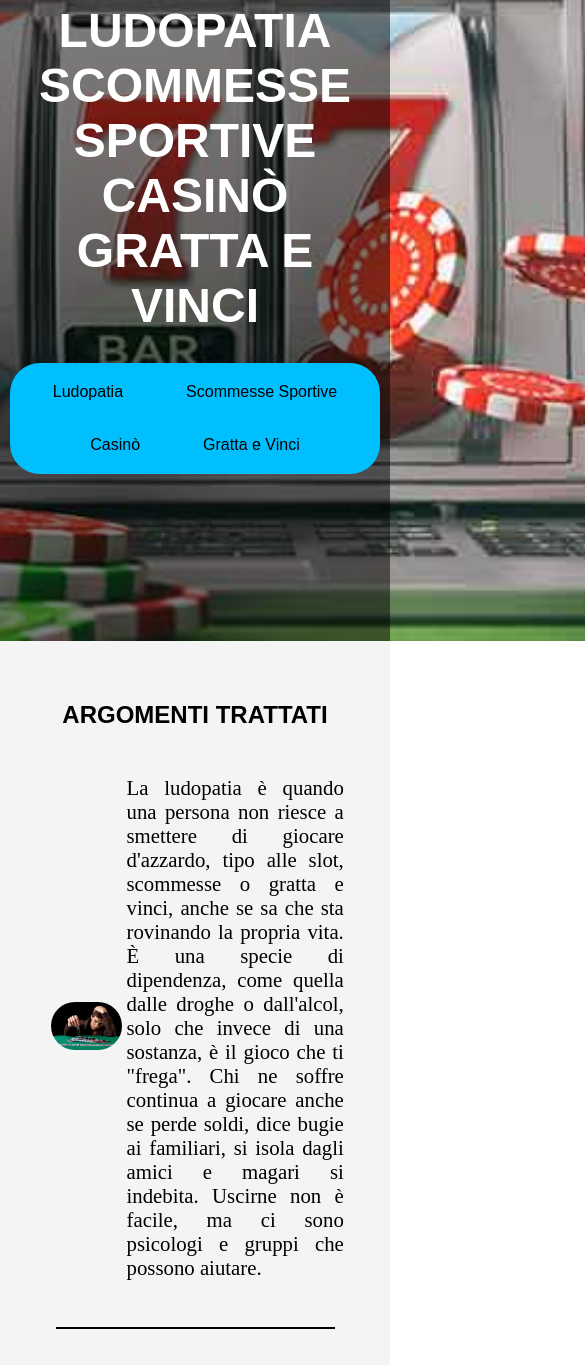
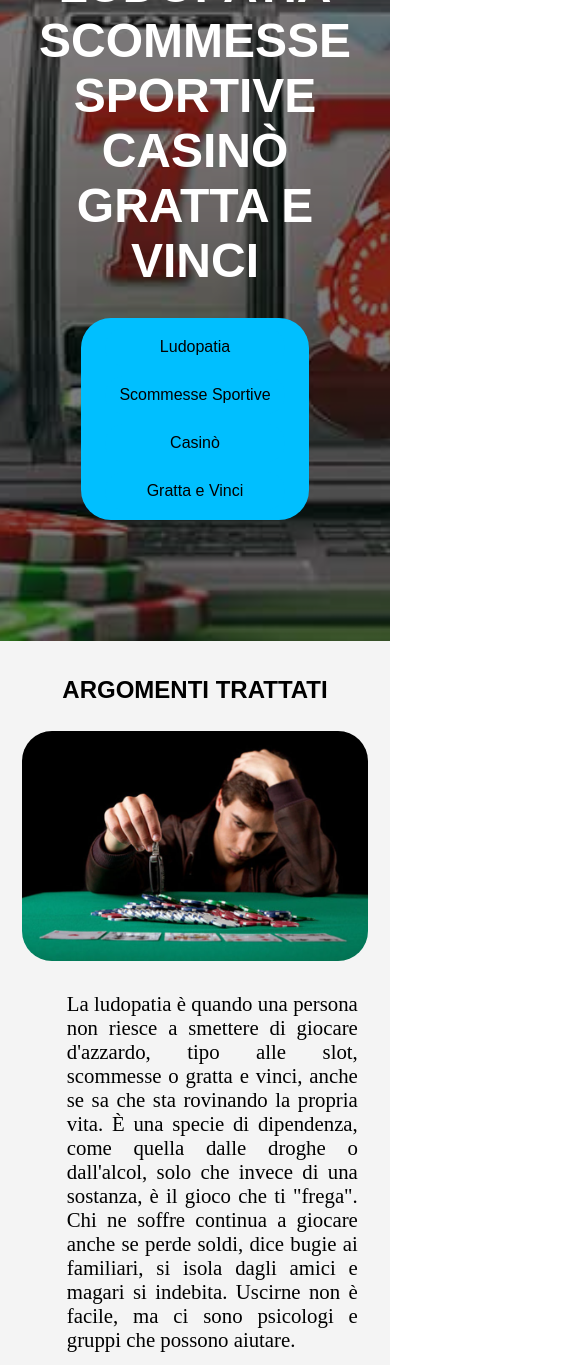
Before and after one commit to Lxr3Nz000/sito-informatica, a plain HTML site: page index.html in a window 390 px wide. Shown: the part 203-1568 px from the top of the page, 585 px wide, since content can reach past the window. Drawn offline with Linux system fonts and the light colour scheme; a web font is replaced by a local one.

Commit message:
Update style.css

```diff
--- a/style.css
+++ b/style.css
@@ -139,17 +139,18 @@ hr {
 
 .immagine-laterale-destro {
     margin-right: 10%;
-   margin-left: -20%;
+    margin-left: -20%;
     border-radius: 30px;
 }
 
 .testo-laterale-destro {
-    margin-left:10%;
+    margin-left: 10%;
     text-align: justify;
-    max-width:80%;
+    max-width: 80%;
     font-size: 1.3em;
     color: #000;
 }
+
 .immagine-laterale-sinistro {
     margin-left: 10%;
     width: 160%;
@@ -160,7 +161,42 @@ hr {
 .testo-laterale-sinistro {
     margin: 3%;
     text-align: justify;
-    max-width:80%;
+    max-width: 80%;
     font-size: 1.3em;
     color: #000;
 }
+
+.box-foto-testo img {
+    max-width: 100%;
+    height: auto;
+    display: block;
+    margin: 0 auto;
+}
+
+@media screen and (max-width: 768px) {
+    .titleHome {
+        font-size: 2em;
+    }
+
+    .navbarstyle {
+        flex-direction: column;
+        gap: 10px;
+    }
+
+    .box-foto-testo {
+        flex-direction: column;
+    }
+
+    .testo-laterale-sinistro,
+    .testo-laterale-destro {
+        flex: 1;
+        min-width: 280px;
+        max-width: 600px;
+        text-align: justify;
+        padding: 10px;
+    }
+
+    .sotto-immagine {
+        padding: 15px;
+    }
+}
```
